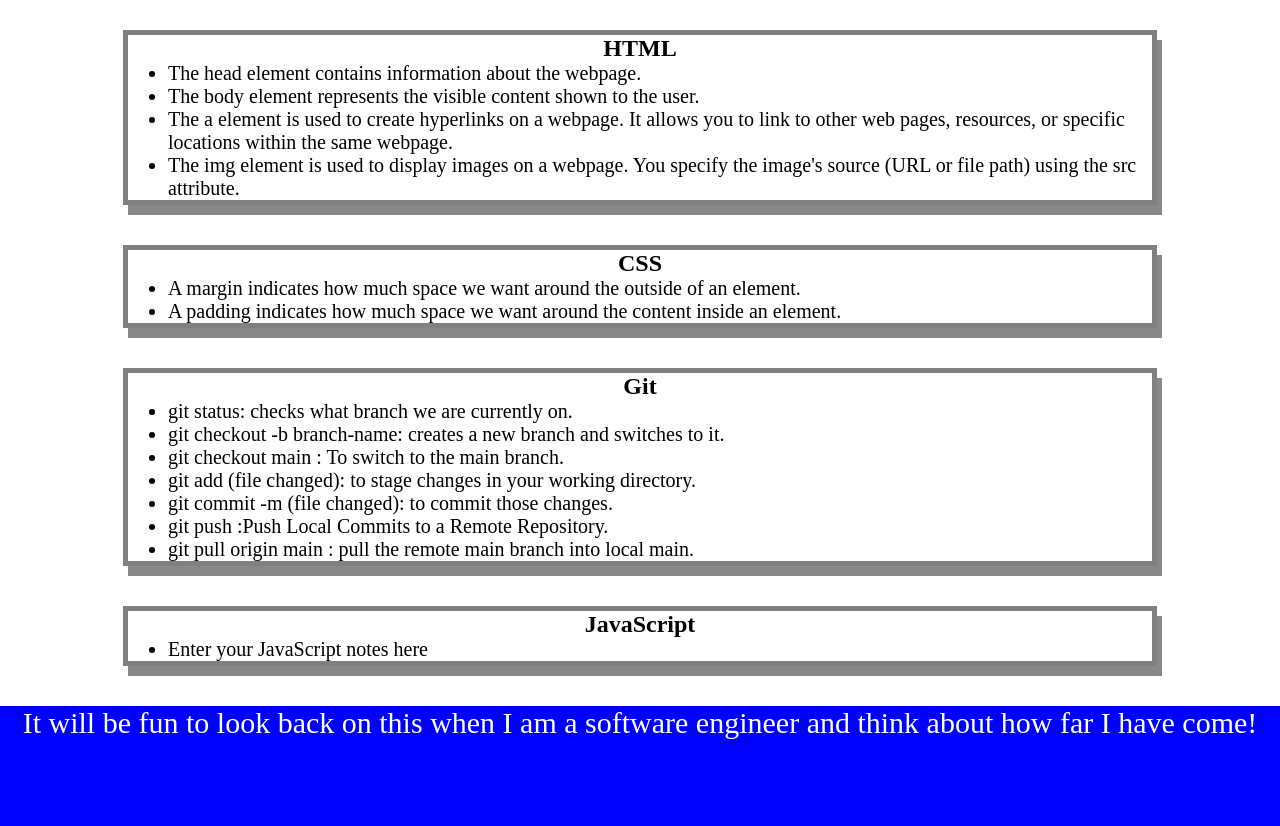
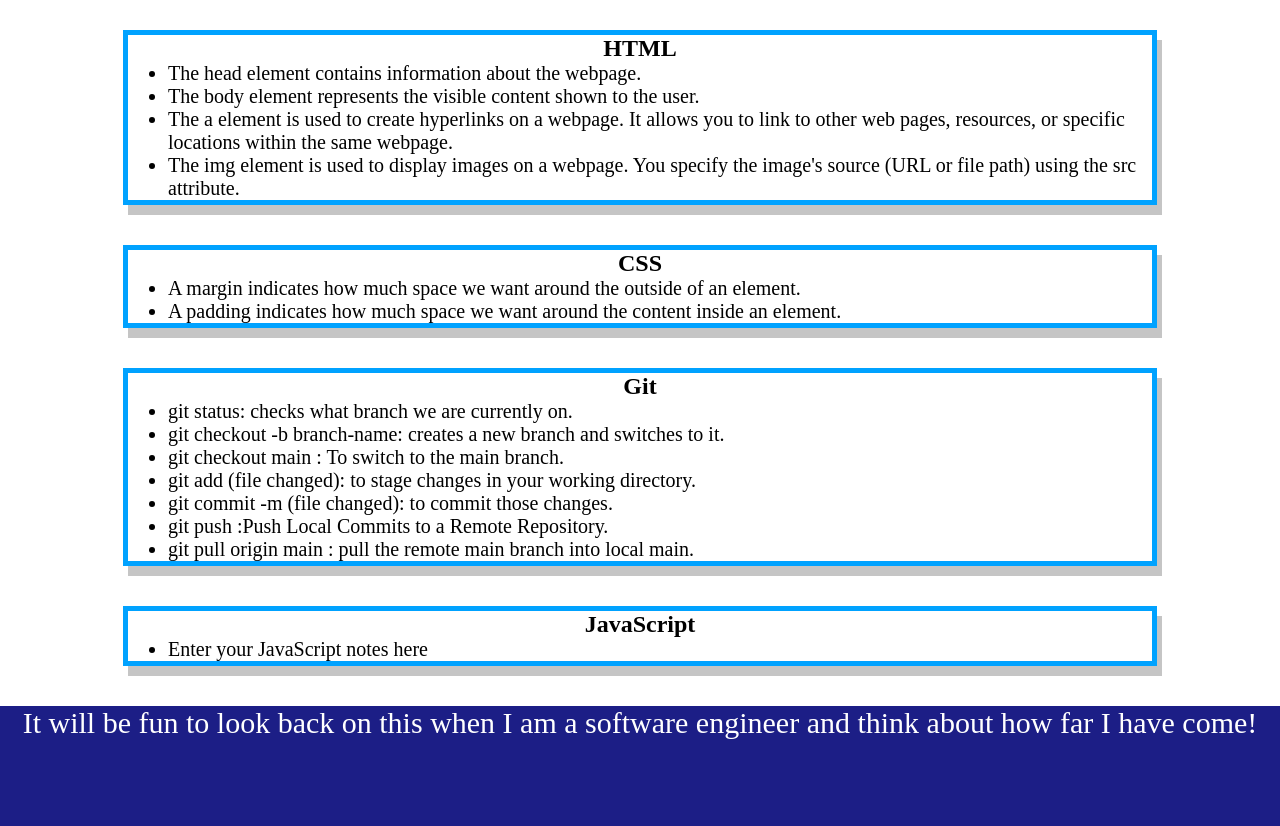
Before and after one commit to caiman48/Prework-Study-Guide, a plain HTML site: page index.html in a window 1280 px wide. Shown: the part 130-956 px from the top of the page. Drawn offline with Linux system fonts and the light colour scheme.

Commit message:
assets/style.css

```diff
--- a/assets/style.css
+++ b/assets/style.css
@@ -8,7 +8,7 @@ header,
 footer {
     width: 100%;
     height: 120px;
-    background-color: blue;
+    background-color: rgb(28, 30, 134);
     color: white;
 }
 
@@ -42,6 +42,6 @@ p {
   .card {
     width: 80%;
     margin: 40px auto;
-    border: 5px solid gray;
-    box-shadow: 5px 10px #888888;
+    border: 5px solid rgb(0, 162, 255);
+    box-shadow: 5px 10px #8888887c;
   }
```
